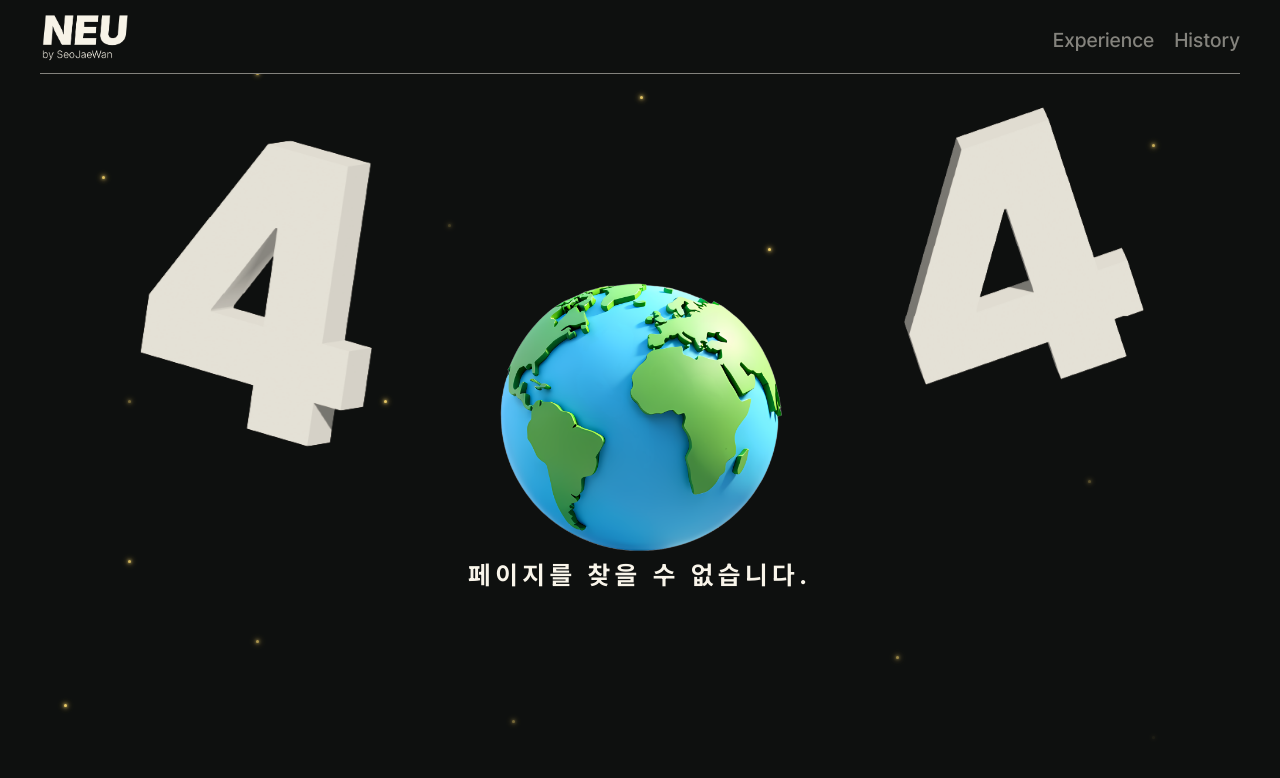
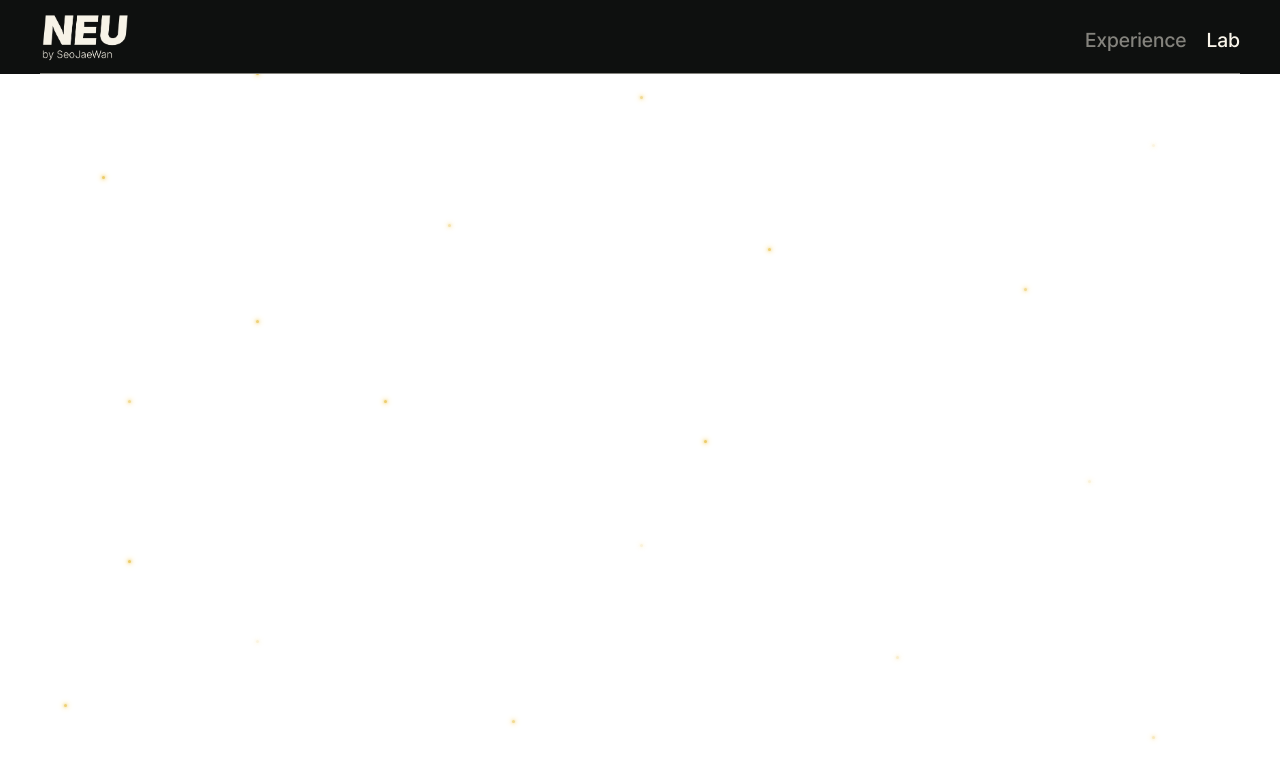
Before and after one commit to SeoJaeWan/intro, a Next.js app: page /lab in a window 1280 px wide. Before the commit this address had no page. Shown: the top 778 px of the page. Built offline with nearby package versions, Linux system fonts and the light colour scheme.

Commit message:
feat: portfolio content

```diff
--- a/src/app/history/page.tsx
+++ /dev/null
@@ -1,5 +0,0 @@
-const History = () => {
-  return <></>;
-};
-
-export default History;
--- /dev/null
+++ b/src/app/lab/page.tsx
@@ -0,0 +1,5 @@
+const Lab = () => {
+  return <></>;
+};
+
+export default Lab;
--- a/src/components/atoms/common/header/header.json
+++ b/src/components/atoms/common/header/header.json
@@ -5,8 +5,8 @@
       "path": "/experience"
     },
     {
-      "name": "History",
-      "path": "/history"
+      "name": "Lab",
+      "path": "/lab"
     }
   ]
 }
--- a/src/components/molecules/experience/portfolioList/portfolioList.json
+++ b/src/components/molecules/experience/portfolioList/portfolioList.json
@@ -18,7 +18,7 @@
       "links": [
         { "link": "https://github.com/SeoJaeWan/intro", "label": "github" }
       ],
-      "description": "dqw"
+      "description": "<p><strong>서재완</strong>을 나타내는 홈페이지입니다.</p><p>GSAP 홈페이지를 레퍼런스로 제가 <strong>생각하는 개발자</strong>와 <strong>서재완이 어떤 사람인지</strong> 소개하고 있습니다.</p><p>업무 경험과 사이드 프로젝트를 진행할 때마다 주기적으로 <strong>갱신</strong>할 예정입니다.</p>"
     },
     {
       "id": 1,
@@ -78,7 +78,7 @@
         },
         { "link": "https://mafia-game.seojaewan.com/", "label": "service" }
       ],
-      "description": ""
+      "description": "<p>모두에게 친숙한 마피아 게임을 브라우저로 즐길 수 있는 서비스입니다.</p><p>사용자는 Socket 기반으로 방을 생성하고 플레이어를 초대하여 게임을 진행할 수 있습니다.</p><p>실시간 채팅과 원활한 게임 흐름을 제공하며, 손쉽게 방을 만들어 플레이할 수 있습니다.</p><ul><li><strong>Node.js와 Socket.io</strong>를 사용해 사용자 간 실시간 채팅 및 게임 진행을 위한 서버 구현</li><li><a class='select' href='https://bum-developer.tistory.com/entry/Nextjs-Docker%EB%A1%9C-%EB%B0%B0%ED%8F%AC%ED%95%98%EA%B8%B0' target='_blank'>Docker와 Nginx</a>, <a class='select' href='https://bum-developer.tistory.com/entry/Github-Actions%EB%A1%9C-%EB%B0%B0%ED%8F%AC-%EC%9E%90%EB%8F%99%ED%99%94%ED%95%98%EA%B8%B0' target='_blank'>GitHub Action</a>를 이용해 배포 자동화 파이프라인 구축</li><li>데스크탑을 <strong>Linux 서버</strong>로 만들어 자체 서버 배포</li></ul>"
     },
     {
       "id": 3,
@@ -97,7 +97,7 @@
           "label": "github"
         }
       ],
-      "description": ""
+      "description": "<p>여행 순간을 기록하고 공유할 수 있는 모바일 애플리케이션입니다.</p><p>사용자는 <strong>여행 일정 등록, 실시간 위치 기반 경로 로깅,</strong> 그리고 <strong>여행 스팟에 사진과 글을 등록</strong>하여 나만의 여행 일기를 작성할 수 있습니다.</p><p>현재 <strong>Google Play Store</strong>에 등록을 목표로 개발을 진행하고 있습니다.</p><ul><li><a class='select' href='https://bum-developer.tistory.com/entry/iOS-%EC%8B%A4%EC%8B%9C%EA%B0%84-%EC%9C%84%EC%B9%98-%EC%A0%95%EB%B3%B4-%EA%B0%80%EC%A7%80%EA%B3%A0-%EC%98%A4%EA%B8%B0' target='_blank'>실시간 위치 정보</a>를 받아 MapLibre와 연동하여 사용자의 현재 위치 및 여행 경로를 시각화</li><li><a class='select' href='https://bum-developer.tistory.com/entry/React-Native-cli-Google-%EB%A1%9C%EA%B7%B8%EC%9D%B8-%EC%97%B0%EB%8F%99%ED%95%98%EA%B8%B0' target='_blank'>카카오, 네이버, 구글 로그인</a> 구현</li><li><a class='select' href='https://bum-developer.tistory.com/entry/React-Native-%ED%8C%8C%EC%9D%B4%EC%96%B4%EB%B2%A0%EC%9D%B4%EC%8A%A4-%EB%B0%B0%ED%8F%AC%ED%95%98%EA%B8%B0' target='_blank'>파이어베이스 배포</a>를 활용한 애플리케이션 실사용 테스트</li></ul>"
     }
   ]
 }
```
